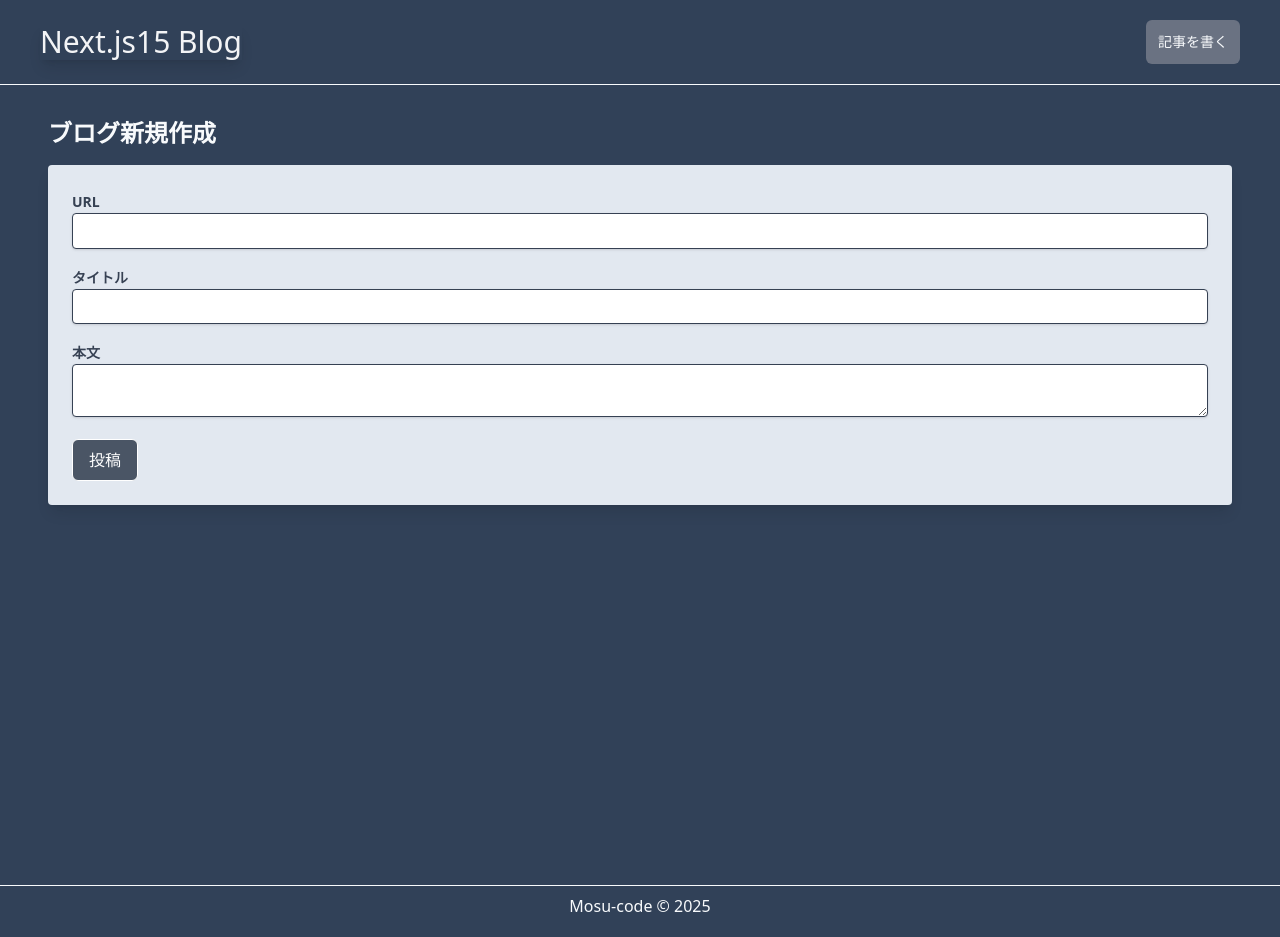
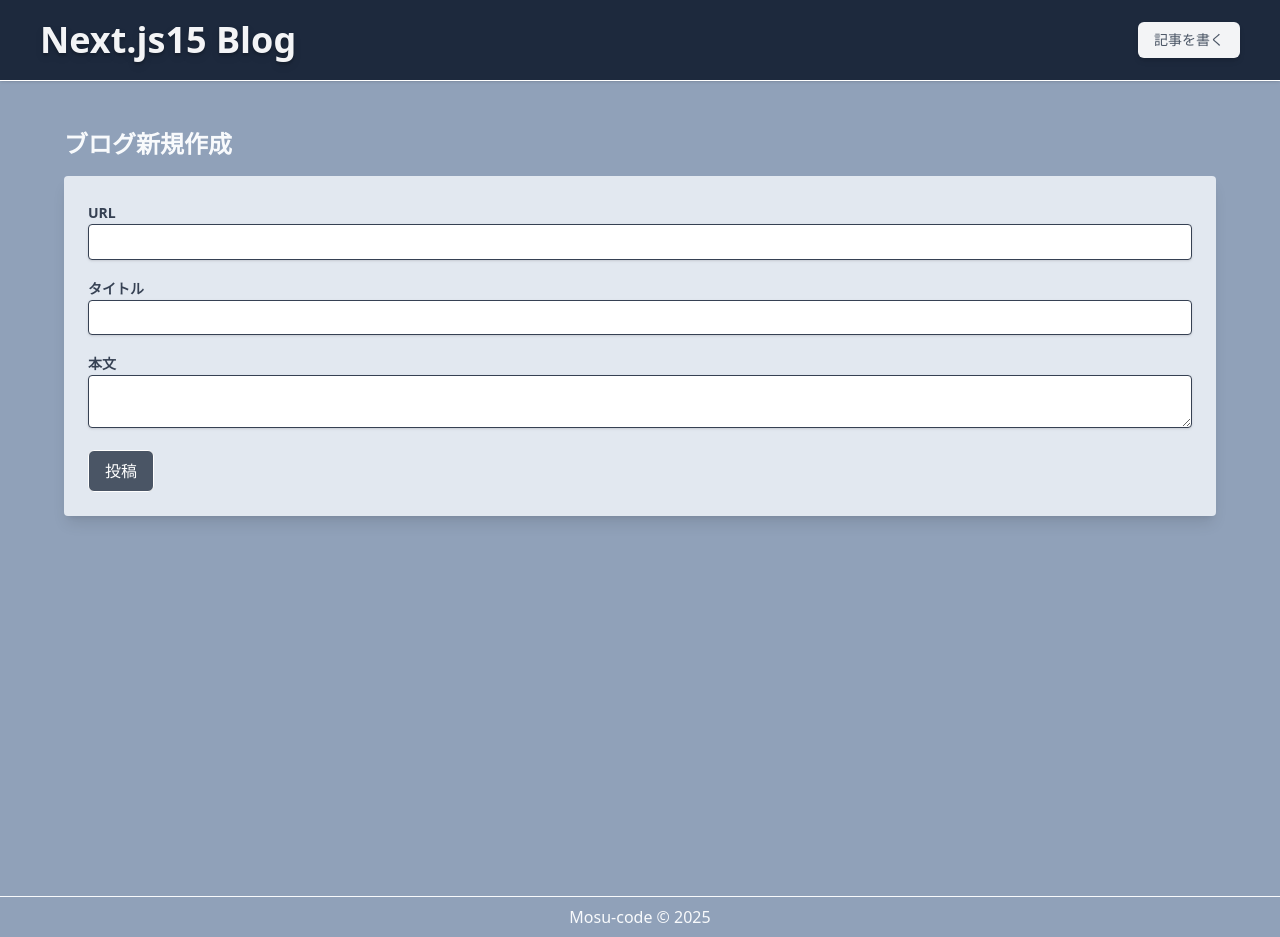
Before and after one commit to toki-sumo/PostNest, a Next.js app: page /articles/new in a window 1280 px wide. Built offline with nearby package versions, Linux system fonts and the light colour scheme.

Commit message:
modify header

```diff
--- a/src/app/Header.tsx
+++ b/src/app/Header.tsx
@@ -1,19 +1,23 @@
+// src/app/Header.tsx
 import Link from 'next/link'
 import React from 'react'
 
 const Header = () => {
     return (
-        <header className='py-5 px-10 flex border-b justify-between items-center'>
-            <div>
-                <h1 className='text-3xl font-xtrabold shadow-lg text-gray-100'>
-                    <Link href="/">Next.js15 Blog</Link>
-                </h1>
-            </div>
+        <header className="fixed top-0 left-0 w-full bg-slate-800 text-white z-50 shadow py-5 px-10 flex border-b justify-between items-center">
+            <h1 className='text-4xl font-extrabold text-gray-100 text-shadow-lg'>
+                <Link href="/">Next.js15 Blog</Link>
+            </h1>
             <nav className='text-sm font-medium flex'>
-                <Link href="/articles/new" className='bg-gray-500 px-3 py-3 rounded-md'>記事を書く</Link>
+                <Link
+                    href="/articles/new"
+                    className="bg-gray-100 hover:bg-gray-500 hover:text-gray-100 text-gray-600 font-medium py-2 px-4 rounded-md cursor-pointer transition duration-200 shadow-md"
+                >
+                    記事を書く
+                </Link>
             </nav>
         </header>
     );
 }
 
-export default Header
+export default Header;
--- a/src/app/articles/[id]/page.tsx
+++ b/src/app/articles/[id]/page.tsx
@@ -1,17 +1,31 @@
+// src/app/articles/[id]/page.tsx
 import DeleteButton from "@/components/DeleteButton";
 import EditButton from "@/components/EditButton";
 import Image from "next/image";
 
+const formatDate = (dateString: string): string => {
+  return new Date(dateString).toLocaleString("ja-JP", {
+    weekday: "short",
+    year: "numeric",
+    month: "2-digit",
+    day: "2-digit",
+    hour: "2-digit",
+    minute: "2-digit",
+  });
+};
+
 const Article = async ({ params }: { params: Promise<{ id: string }> }) => {
-
-    const res = await fetch(`${process.env.NEXT_PUBLIC_API_URL}/api/blog/${(await params).id}`, {
+  const res = await fetch(
+    `${process.env.NEXT_PUBLIC_API_URL}/api/blog/${(await params).id}`,
+    {
       next: { revalidate: 10 }, // ISR
-    });
+    }
+  );
   const detailArticle = await res.json();
 
   return (
-        <div className="bg-gray-300 max-w-3xl mx-auto px-4 py-4 mt-8 mb-8 rounded-lg shadow-lg text-gray-700">
-            <div className="mb-6">
+    <main className="bg-gray-200 w-full max-w-3xl mx-auto mt-4 mb-4 rounded-lg shadow-lg text-gray-700">
+      <div>
         <Image
           src="https://images.unsplash.com/photo-1544894079-e81a9eb1da8b"
           alt=""
@@ -20,32 +34,27 @@ const Article = async ({ params }: { params: Promise<{ id: string }> }) => {
           className="w-full h-[300px] object-cover rounded-lg shadow"
         />
       </div>
+
+      <div className="px-4 py-4">
         <div className="mt-6 mb-6">
-
-                <h1 className="text-center text-3xl font-bold   leading-snug">
+          <h1 className="text-center text-3xl font-bold leading-snug">
             {detailArticle.title}
           </h1>
           <p className="text-right text-sm text-gray-500 mb-4">
-                    {new Date(detailArticle.createdAt).toLocaleString('ja-JP', {
-                        weekday: 'short',
-                        year: 'numeric',
-                        month: '2-digit',
-                        day: '2-digit',
-                        hour: '2-digit',
-                        minute: '2-digit',
-                    })}
+            {formatDate(detailArticle.createdAt)}
           </p>
         </div>
 
-            <p className="text-gray-700 leading-relaxed whitespace-pre-line">
+        <div className="text-gray-700 leading-relaxed whitespace-pre-line">
           {detailArticle.content}
-            </p>
-            <div className="flex justify-end space-x-2 mt-3">
+        </div>
+
+        <footer className="flex justify-end space-x-2 mt-3">
           <EditButton id={detailArticle.id} />
           <DeleteButton id={detailArticle.id} />
+        </footer>
       </div>
-
-        </div>
+    </main>
   );
 };
 
--- a/src/app/layout.tsx
+++ b/src/app/layout.tsx
@@ -1,3 +1,4 @@
+// /src/app/layout.tsx
 import type { Metadata } from "next";
 import { Geist, Geist_Mono } from "next/font/google";
 import "./globals.css";
@@ -28,12 +29,17 @@ export default function RootLayout({
 }>) {
   return (
     <html lang="ja">
-      <body className='container mx-auto bg-slate-700
-       text-slate-50'>
+      <body
+        className={`min-h-screen flex flex-col bg-slate-400 text-slate-50 pt-24 ${geistSans.variable} ${geistMono.variable}`}
+      >
         <Header />
-        <Suspense fallback={<Loading />}>
-        {children}
-        </Suspense>
+
+        <main className="flex-grow container mx-auto px-4">
+          <Suspense fallback={<Loading />}>
+            {children}
+          </Suspense>
+        </main>
+
         <Footer />
       </body>
     </html>
--- a/src/app/page.tsx
+++ b/src/app/page.tsx
@@ -16,14 +16,14 @@ export default async function Home() {
       {/* サイドバー（右側） */}
       <aside className="w-full md:w-1/4 p-4">
         <div className="bg-white shadow-md rounded p-4 mb-6">
-          <h3 className="font-bold text-gray-900 mb-2">About Me</h3>
+          <h3 className="font-bold text-gray-700 mb-2">About Me</h3>
           <p className="text-gray-600">
             Lorem ipsum dolor sit amet, consectetur adipiscing elit. Suspendisse
             varius enim in eros elementum tristique.
           </p>
         </div>
         <div className="bg-white shadow-md rounded p-4 mb-6">
-          <h3 className="font-bold text-gray-900 mb-2">Category</h3>
+          <h3 className="font-bold text-gray-700 mb-2">Category</h3>
           <ul className="text-gray-600 mt-2 space-y-1">
             <li><a href="#">Technology</a></li>
             <li><a href="#">Automotive</a></li>
--- a/src/components/ArticleCard.tsx
+++ b/src/components/ArticleCard.tsx
@@ -9,7 +9,6 @@ type ArticleCardProps = {
 const ArticleCard = ({ article }: ArticleCardProps) => {
   return (
     <article className="flex flex-col md:flex-row bg-white shadow-md rounded overflow-hidden mb-6">
-      {/* 画像：固定幅 */}
       <Link href={`articles/${article.id}`} className="md:w-1/3 w-full">
         <Image
           src="https://images.unsplash.com/photo-1544894079-e81a9eb1da8b"
@@ -20,7 +19,6 @@ const ArticleCard = ({ article }: ArticleCardProps) => {
         />
       </Link>
 
-      {/* テキスト部分：残りのスペースを使う */}
       <div className="flex flex-col justify-between p-4 md:w-2/3 w-full">
         <div>
           <Link href="#" className="text-blue-700 font-semibold text-sm">
--- a/src/components/DeleteButton.tsx
+++ b/src/components/DeleteButton.tsx
@@ -1,5 +1,5 @@
+// src/components/DeleteButton.tsx
 "use client";
-// import { deleteArticle } from "@/app/blogAPI";
 import { useRouter } from "next/navigation";
 import React, { useState } from "react";
 
@@ -19,16 +19,14 @@ const DeleteButton = ({ id }: { id: string }) => {
     };
 
     return (
-        <div>
+        <>
             {/* 削除ボタン */}
             <button
                 onClick={() => setShowModal(true)}
-                className="bg-red-100 hover:bg-red-200 text-red-700 font-medium py-2 px-4 rounded-md cursor-pointer transition duration-200"
+                className="bg-gray-100 hover:bg-gray-500 hover:text-gray-100 text-gray-600 font-medium py-2 px-4 rounded-md cursor-pointer transition duration-200 shadow-md"
             >
-                削除
+                DELETE
             </button>
-            {/* <button
-                className */}
 
             {/* モーダル */}
             {showModal && (
@@ -52,7 +50,7 @@ const DeleteButton = ({ id }: { id: string }) => {
                     </div>
                 </div>
             )}
-        </div>
+        </>
     );
 };
 
--- a/src/components/EditButton.tsx
+++ b/src/components/EditButton.tsx
@@ -1,3 +1,4 @@
+// src/components/EditButton.tsx
 "use client";
 import { useRouter } from "next/navigation";
 import React from "react";
@@ -11,10 +12,10 @@ const EditButton = ({ id }: { id: string }) => {
 
     return (
         <button
-      className="bg-blue-100 hover:bg-blue-200 text-blue-700 font-medium py-2 px-4 rounded-md cursor-pointer transition duration-200"
+            className="bg-gray-100 hover:bg-gray-500 hover:text-gray-100 text-gray-600 font-medium py-2 px-4 rounded-md cursor-pointer transition duration-200 shadow-md"
             onClick={handleEditClick}
         >
-      編集
+            EDIT
         </button>
     );
 };
```
Lines whose indentation alone changed are shown as unchanged.
